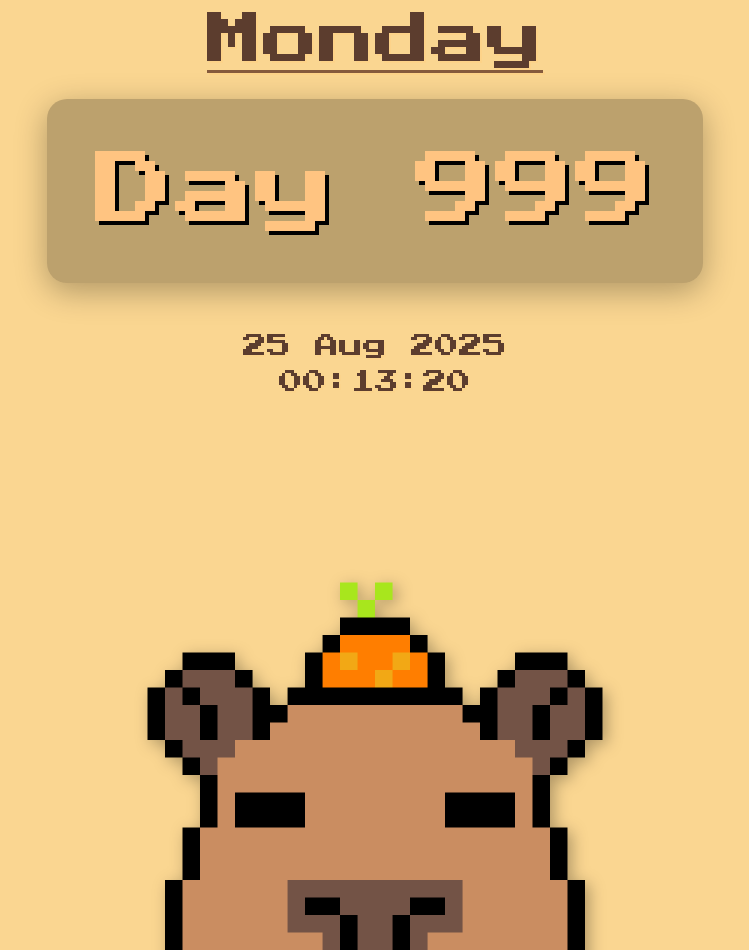
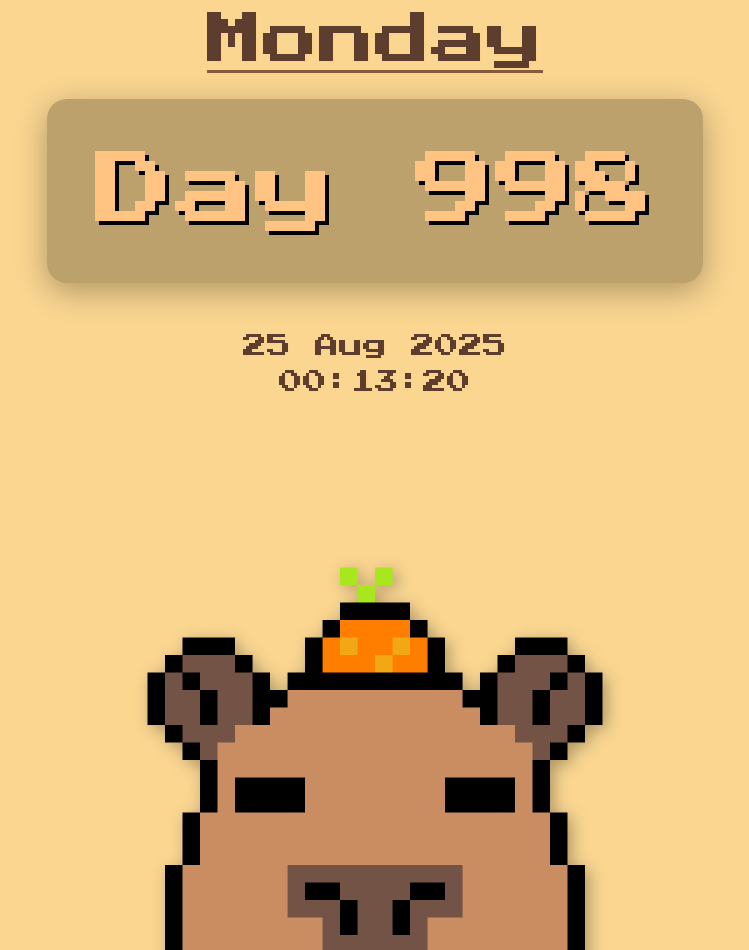
Before and after one commit to ffedmund/DayCounting, a React (Vite) app: page / in a window 1280 px wide. Shown: the part 282-1232 px from the top of the page, without its empty margins (257-1006 px from the left). Built offline with nearby package versions, Linux system fonts and the light colour scheme; a web font is replaced by a local one.

Commit message:
Update Css

```diff
--- a/src/App.jsx
+++ b/src/App.jsx
@@ -22,7 +22,7 @@ import PinballGame from './Pinball';
 const TITLE_ARRAY = [
   "Sunday", "Monday", "Tuesday", "Wednesday", "Thursday", "Friday", "Saturday", "Monthiversary", "Anniversary"
 ];
-const TOGETHER_DATE = [2022, 12, 1]; // Year, Month, Day
+const TOGETHER_DATE = [2022, 12, 2]; // Year, Month, Day
 
 // Using placeholders for images
 const sor9Heads = [
--- a/src/style.css
+++ b/src/style.css
@@ -118,7 +118,7 @@
     /* The image should be placed naturally in the document flow */
 
     /* Center the image using flexbox or margin */
-    margin-top: 50px;
+    /* margin-top: 25px; */
     /* This will center the image horizontally when it's in a flex container */
 
     /* Keep width for responsiveness, but check its behavior on different devices */
@@ -547,6 +547,7 @@
 .content-wrapper {
     /* Use margin: auto to center this group vertically */
     display: flex;
+    padding-bottom: 35px;
     flex-direction: column;
     align-items: center;
 }
```
